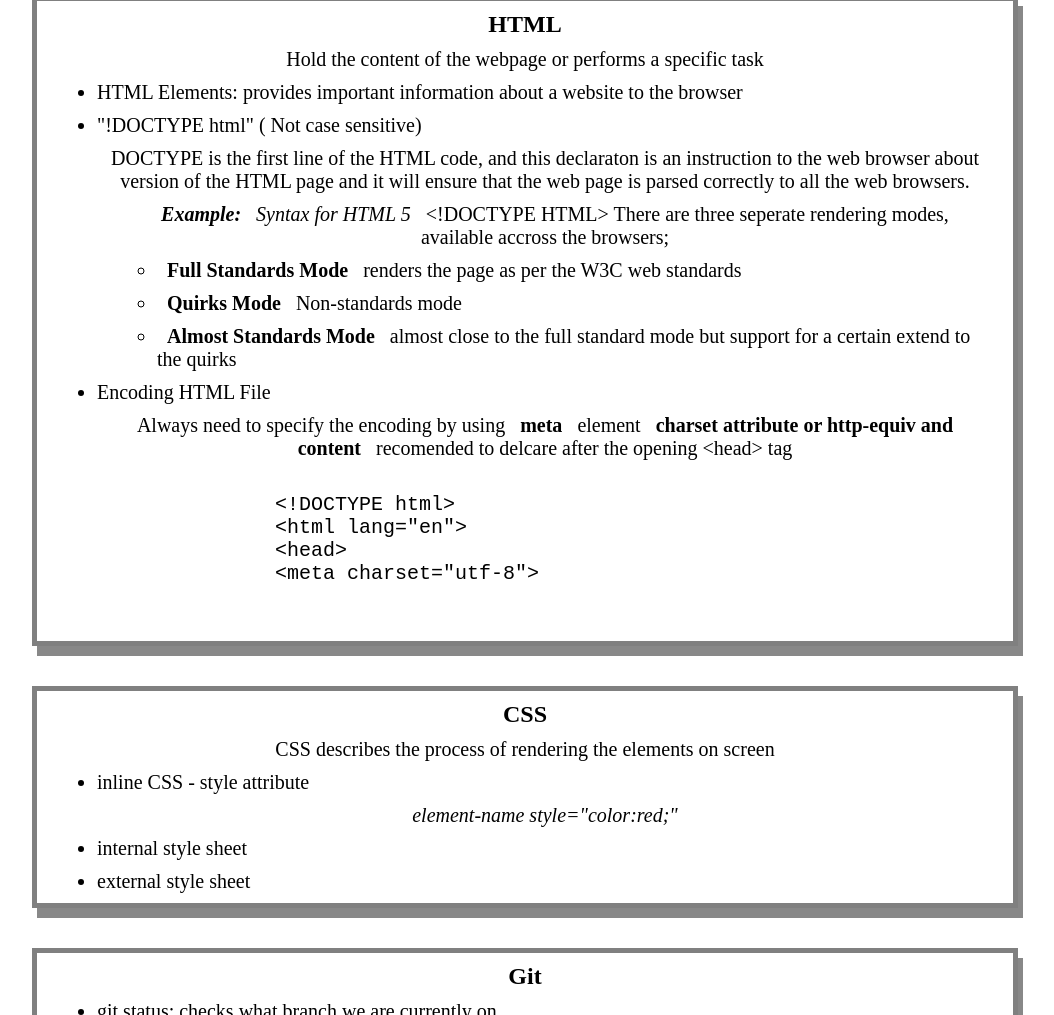
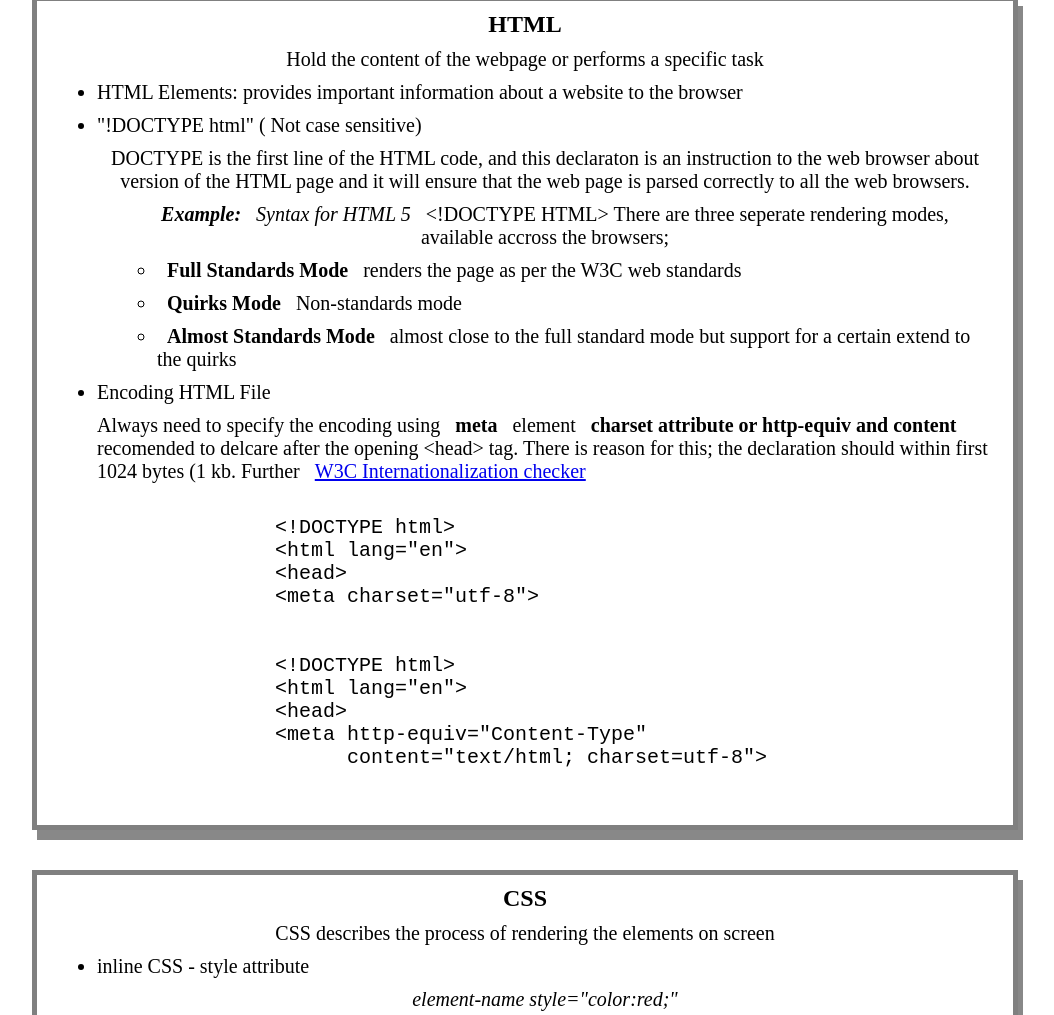
Before and after one commit to niwantha33/prework-study-guide, a plain HTML site: page index.html in a window 1280 px wide. Shown: the part 199-1214 px from the top of the page, without its empty margins (115-1169 px from the left). Drawn offline with Linux system fonts and the light colour scheme.

Commit message:
updated html

```diff
--- a/index.html
+++ b/index.html
@@ -47,15 +47,23 @@
         </div>
         <li>Encoding HTML File</li>
         <div>
-          <p>Always need to specify the encoding by using <b>meta</b> element <b>charset attribute or http-equiv and
+          <link>Always need to specify the encoding using <b>meta</b> element <b>charset attribute or http-equiv and
               content</b>
-            recomended to delcare after the opening &lt;head> tag</p>
+            recomended to delcare after the opening &lt;head> tag. There is reason for this; the declaration should within first
+          1024 bytes (1 kb. Further <a href="https://validator.w3.org/i18n-checker/" target="_blank"> W3C Internationalization checker</a> </p>
           <pre>
             <code>
               &lt;!DOCTYPE html>
               &lt;html lang="en">
               &lt;head>
               &lt;meta charset="utf-8">
+            </code>
+            <code>
+              &lt;!DOCTYPE html>
+              &lt;html lang="en">
+              &lt;head>
+              &lt;meta http-equiv="Content-Type"
+                    content="text/html; charset=utf-8">
             </code>
           </pre>
         </div>
```
